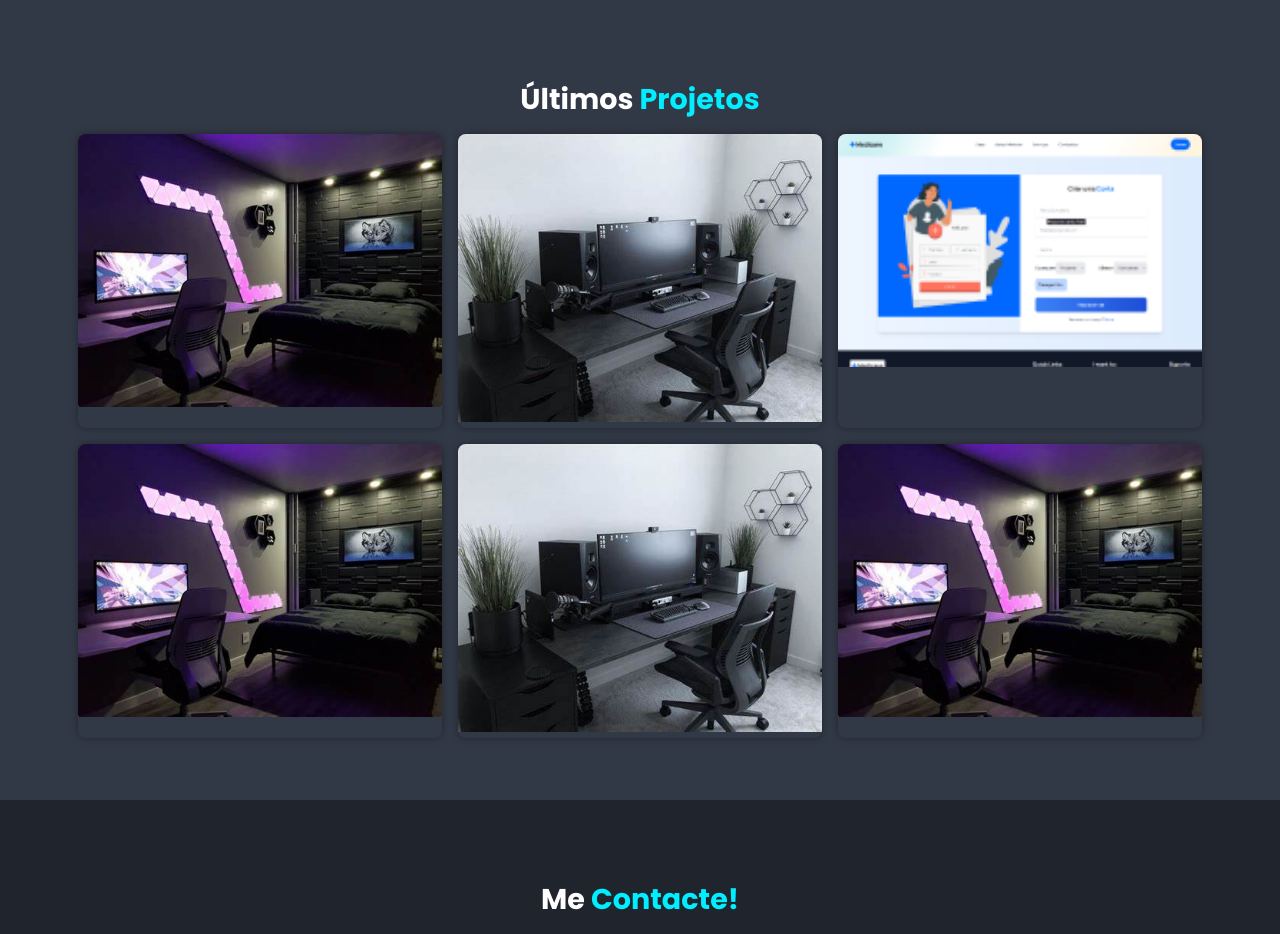
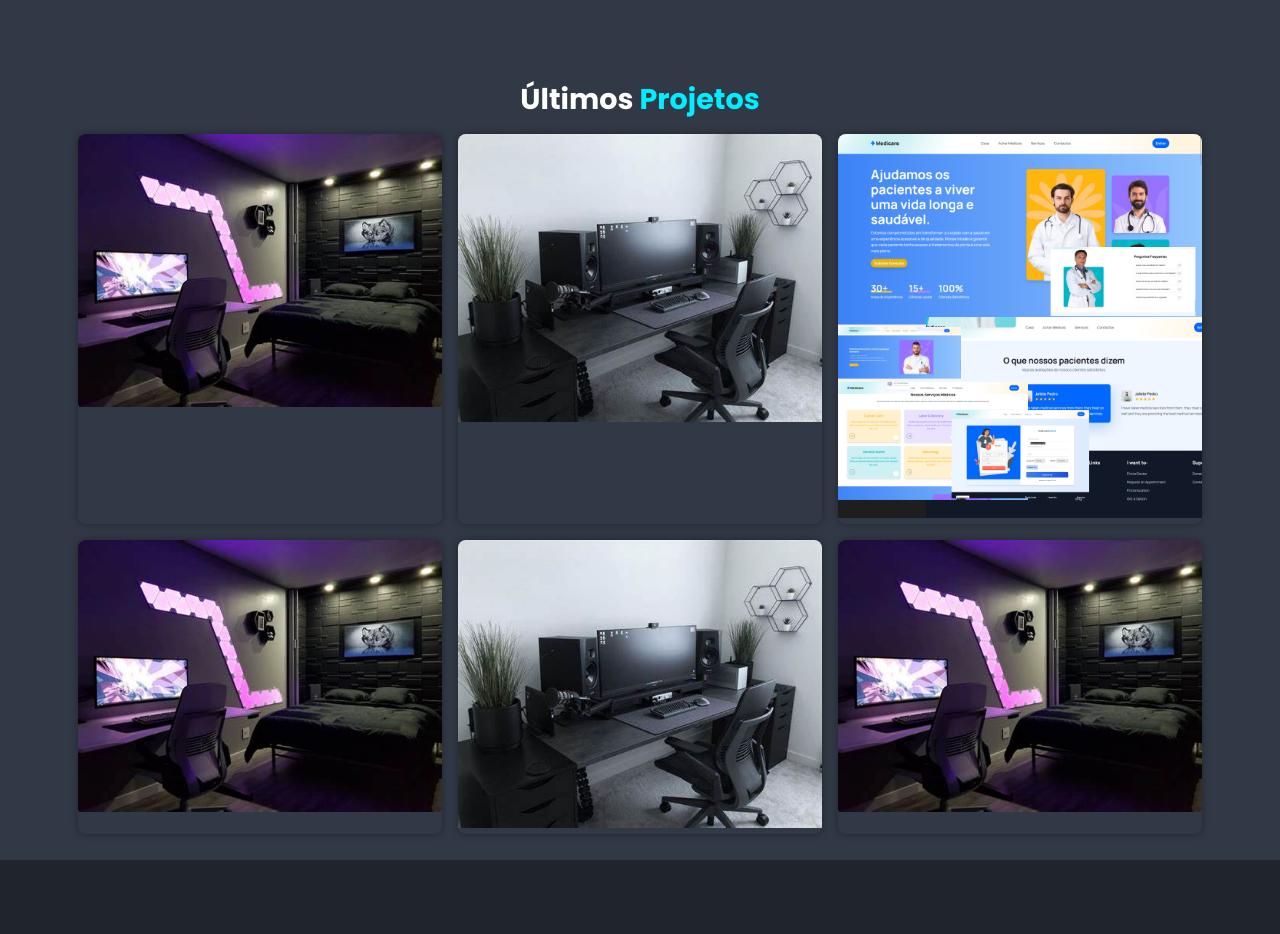
Before and after one commit to jafete225/portfolioHtml, a plain HTML site: page index.html in a window 1280 px wide. Shown: the part 1600-2534 px from the top of the page. Drawn offline with nearby package versions, Linux system fonts and the light colour scheme.

Commit message:
Add files via upload

```diff
--- a/index.html
+++ b/index.html
@@ -166,7 +166,7 @@
                 </div>
             </div>
             <div class="portfolio-box">
-                <img src="projeto1.1.png" alt="portfolio 3" class="imagem">
+                <img src="projeto1.2.png" alt="portfolio 3" class="imagem">
                 <div class="portfolio-layer">
                     <h4>Desenvolvimento web</h4>
                     <p>Lorem ipsum dolor sit amet consectetur adipisicing elit. Earum corrupti aspernatur dolor quia atque eligendi, culpa beatae animi explicabo officiis dolorum optio quasi dolorem deleniti veritatis quae distinctio consequatur blanditiis!</p>
```
Also changed, not shown: projeto1.2.png (added).
